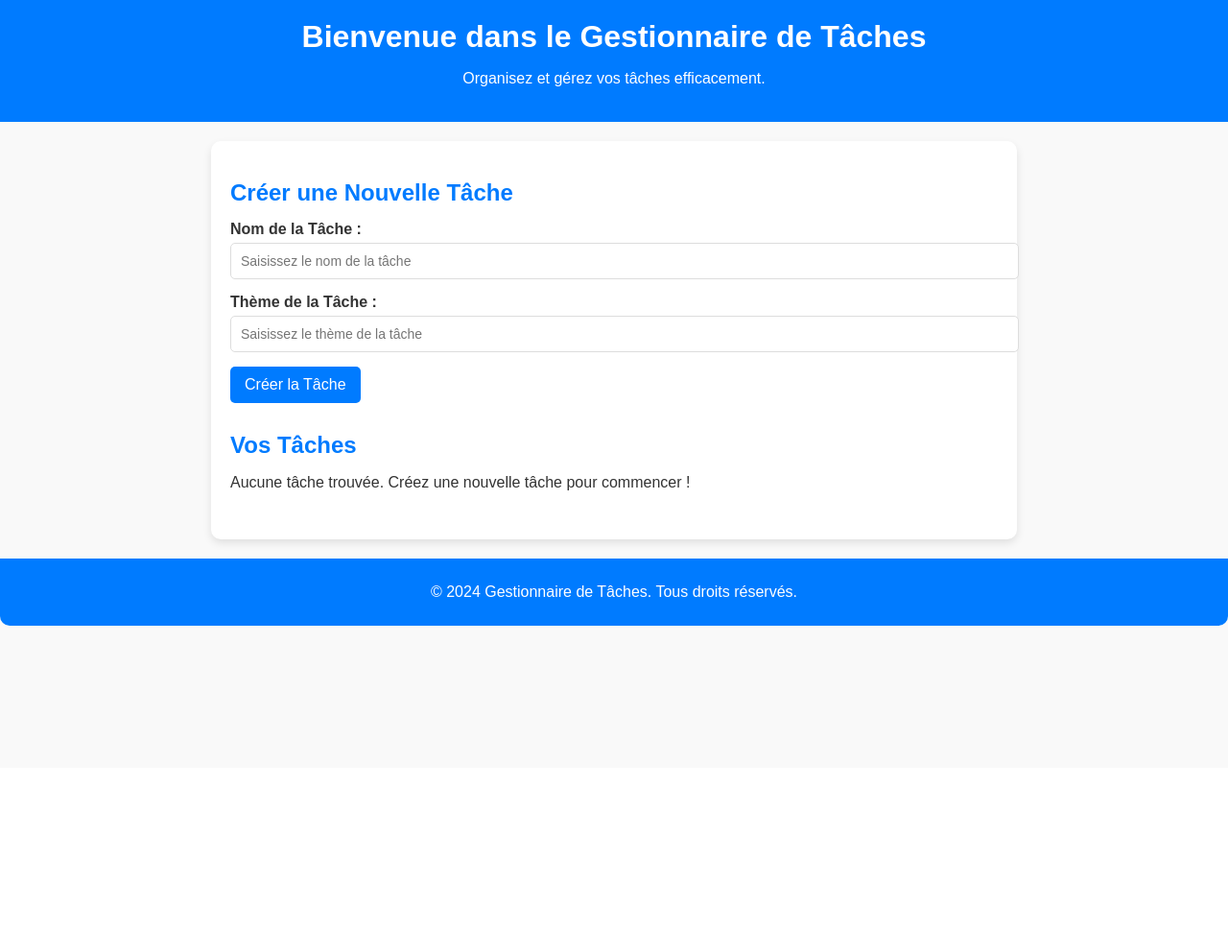
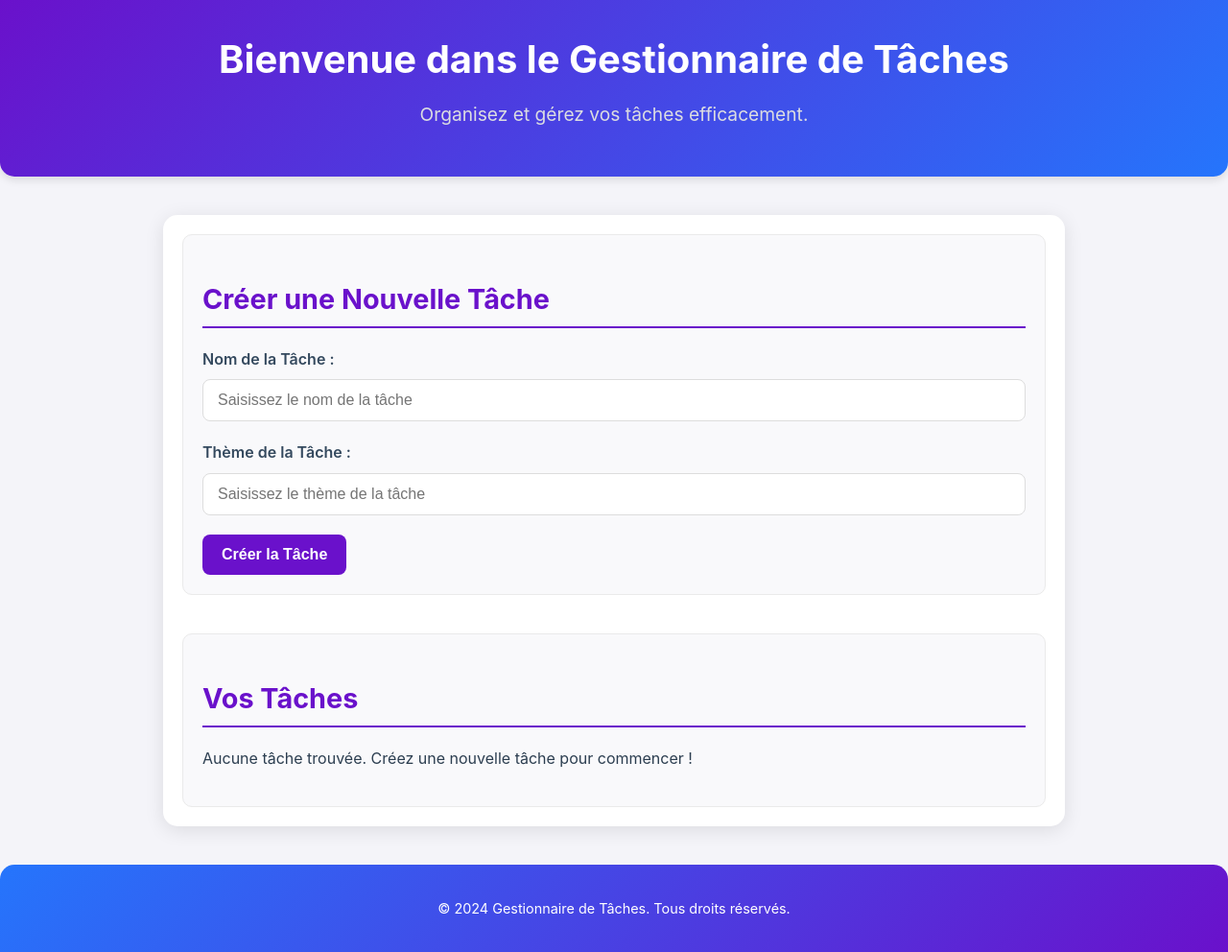
Before and after one commit to Oomaxime/tpDevOps, a PHP site: page / in a window 1280 px wide. Shown: the whole page at 96% size. Before the commit the page ends 652 px from the top, so only its background shows below. Run offline with PHP 8.4, Linux system fonts and the light colour scheme; data that the repository does not hold is empty; some libraries are stand-ins or nearby versions.

Commit message:
Update style.css

```diff
--- a/frontend/style.css
+++ b/frontend/style.css
@@ -1,93 +1,142 @@
 body {
-    font-family: Arial, sans-serif;
+    font-family: 'Inter', Arial, sans-serif;
     margin: 0;
     padding: 0;
-    background-color: #f9f9f9;
-    color: #333;
+    background-color: #f4f4f9;
+    color: #2c3e50;
+    line-height: 1.6;
 }
-
 header {
     text-align: center;
-    padding: 20px;
-    background-color: #007BFF;
+    padding: 30px 20px;
+    background: linear-gradient(135deg, #6a11cb, #2575fc);
     color: white;
+    border-radius: 0 0 15px 15px;
+    box-shadow: 0 4px 8px rgba(0, 0, 0, 0.1);
 }
 
 header h1 {
+    font-size: 2.5em;
     margin: 0;
-    font-size: 2em;
 }
 
-main {
-    max-width: 800px;
-    margin: 20px auto;
-    padding: 20px;
-    background: #ffffff;
-    border-radius: 10px;
-    box-shadow: 0 4px 8px rgba(0, 0, 0, 0.1);
+header p {
+    font-size: 1.2em;
+    margin-top: 10px;
+    color: #dcdde1;
 }
 
-.task-form,
-.task-list {
-    margin-bottom: 30px;
+/* Conteneur principal */
+main {
+    max-width: 900px;
+    margin: 40px auto;
+    padding: 20px;
+    background: white;
+    border-radius: 15px;
+    box-shadow: 0 4px 20px rgba(0, 0, 0, 0.1);
 }
-
 h2 {
-    margin-bottom: 15px;
-    color: #007BFF;
+    font-size: 1.8em;
+    color: #6a11cb;
+    margin-bottom: 20px;
+    border-bottom: 2px solid #6a11cb;
+    padding-bottom: 5px;
+}
+.task-form {
+    margin-bottom: 40px;
+    padding: 20px;
+    background: #f9f9fb;
+    border-radius: 10px;
+    border: 1px solid #eaeaea;
 }
 
 .form-group {
-    margin-bottom: 15px;
+    margin-bottom: 20px;
+    display: flex;
+    flex-direction: column;
 }
 
 label {
-    font-weight: bold;
-    margin-bottom: 5px;
-    display: block;
+    font-weight: 600;
+    margin-bottom: 8px;
+    color: #34495e;
 }
 
 input[type="text"] {
-    width: 100%;
-    padding: 10px;
+    padding: 12px 15px;
     border: 1px solid #ddd;
-    border-radius: 5px;
-    font-size: 14px;
+    border-radius: 8px;
+    font-size: 16px;
+    color: #2c3e50;
+    transition: border-color 0.3s;
 }
-
+input[type="text"]:focus {
+    border-color: #6a11cb;
+    outline: none;
+    box-shadow: 0 0 8px rgba(106, 17, 203, 0.2);
+}
 button {
-    padding: 10px 15px;
-    background-color: #007BFF;
-    color: #fff;
+    padding: 12px 20px;
+    background: #6a11cb;
+    color: white;
+    font-size: 16px;
+    font-weight: 600;
     border: none;
-    border-radius: 5px;
-    font-size: 16px;
+    border-radius: 8px;
     cursor: pointer;
-    transition: background-color 0.3s ease;
+    transition: background 0.3s;
 }
 
 button:hover {
-    background-color: #0056b3;
+    background: #2575fc;
 }
-
+.task-list {
+    padding: 20px;
+    background: #f9f9fb;
+    border-radius: 10px;
+    border: 1px solid #eaeaea;
+}
 .task-item {
+    display: flex;
+    justify-content: space-between;
+    align-items: center;
     padding: 15px;
-    background-color: #f9f9f9;
-    border: 1px solid #ddd;
+    background: white;
     border-radius: 10px;
+    box-shadow: 0 4px 15px rgba(0, 0, 0, 0.05);
     margin-bottom: 15px;
-    box-shadow: 0 4px 10px rgba(0, 0, 0, 0.1);
+    transition: transform 0.3s, box-shadow 0.3s;
 }
-
-.task-details {
-    margin-bottom: 10px;
+.task-item:hover {
+    transform: translateY(-5px);
+    box-shadow: 0 8px 20px rgba(0, 0, 0, 0.1);
 }
-
+.task-details p {
+    margin: 0;
+    font-size: 16px;
+    color: #2c3e50;
+}
+.task-details p strong {
+    color: #6a11cb;
+}
+.task-status {
+    display: flex;
+    align-items: center;
+}
+.task-status label {
+    margin-right: 10px;
+    font-weight: 600;
+    color: #34495e;
+}
+input[type="checkbox"] {
+    transform: scale(1.2);
+}
 footer {
     text-align: center;
-    padding: 10px;
-    background-color: #007BFF;
+    padding: 20px;
+    background: linear-gradient(135deg, #2575fc, #6a11cb);
     color: white;
-    margin-top: 20px;
-    border-radius: 0 0 10px 10px;
+    border-radius: 15px 15px 0 0;
+    margin-top: 40px;
+    font-size: 0.9em;
 }
```
